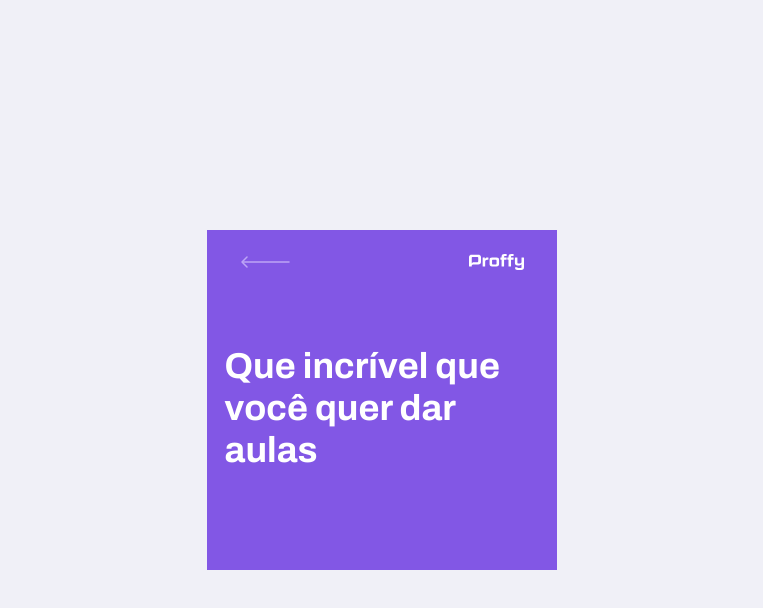
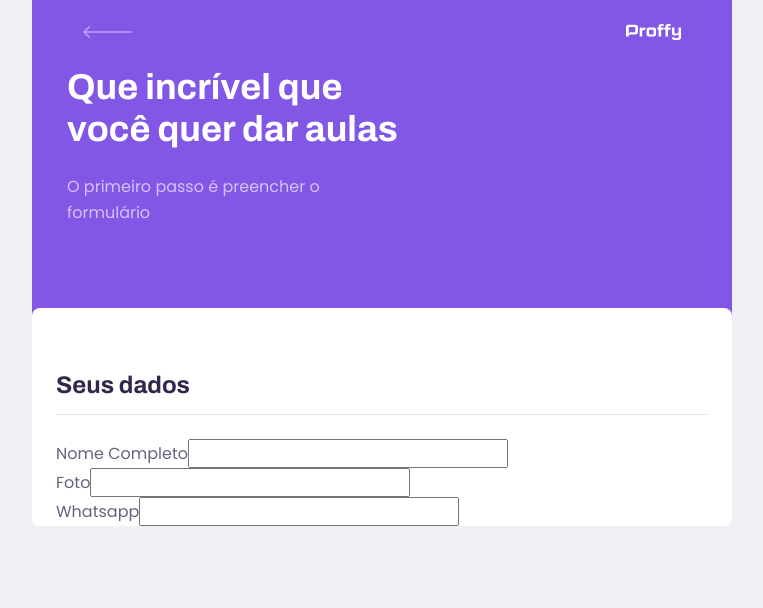
Before and after one commit to repositories01/blab, a React (Create React App) app in the folder frontend-web/: page /give-classes in a window 1280 px wide. Shown: the top 608 px of the page, without its empty margins (258-1021 px from the left). Built offline with nearby package versions, Linux system fonts and the light colour scheme.

Commit message:
form styles

```diff
--- a/frontend-web/src/components/PageHeader/index.tsx
+++ b/frontend-web/src/components/PageHeader/index.tsx
@@ -2,10 +2,11 @@
 import { Link } from "react-router-dom";
 import logoImg from "../../assets/images/logo.svg";
 import backIcon from "../../assets/images/icons/back.svg";
-import './styles.css'
+import "./styles.css";
 
 interface PageHeaderProps {
   title: string;
+  description?: string;
 }
 
 const PageHeader: React.FC<PageHeaderProps> = (props) => {
@@ -19,6 +20,7 @@
       </div>
       <div className="header-content">
         <strong>{props.title}</strong>
+        {props.description && <p>{props.description }</p>}
 
         {props.children}
       </div>
--- a/frontend-web/src/components/PageHeader/styles.css
+++ b/frontend-web/src/components/PageHeader/styles.css
@@ -39,6 +39,14 @@
     color: var(--color-title-in-primary);
 }
 
+.page-header .header-content p{
+    max-width:30rem;
+    font-size:1.6rem;
+    color: var(--color-text-in-primary);
+    line-height: 2.6rem;
+    margin-top: 2.4rem;
+}
+
 @media  (min-width:700px){
     .page-header{
         height: 340px;
--- a/frontend-web/src/pages/TeacherForm/index.tsx
+++ b/frontend-web/src/pages/TeacherForm/index.tsx
@@ -1,11 +1,37 @@
-import React from 'react';
-import PageHeader from '../../components/PageHeader'
+import React from "react";
+import PageHeader from "../../components/PageHeader";
+import './styles.css'
 
+function TeacherForm() {
+  return (
+    <div id="page-teacher-form" className="container">
+      <PageHeader
+        title="Que incrível que você quer dar aulas"
+        description="O primeiro passo é preencher o formulário"
+      />
 
-function TeacherForm(){
-    return(
-       <PageHeader title="Que incrível que você quer dar aulas" />
-    );
+      <main>
+        <fieldset>
+          <legend>Seus dados </legend>
+
+          <div className="input-block">
+            <label htmlFor="name">Nome Completo</label>
+            <input type="text" id="name" />
+          </div>
+
+          <div className="input-block">
+            <label htmlFor="avatar">Foto</label>
+            <input type="text" id="avatar" />
+          </div>
+
+          <div className="input-block">
+            <label htmlFor="whatsapp">Whatsapp</label>
+            <input type="text" id="whatsapp" />
+          </div>
+        </fieldset>
+      </main>
+    </div>
+  );
 }
 
 export default TeacherForm;
--- /dev/null
+++ b/frontend-web/src/pages/TeacherForm/styles.css
@@ -0,0 +1,40 @@
+#page-teacher-form {
+    width:100vw;
+    height:100vh;
+
+}
+
+#page-teacher-form .page-header .header-content{
+    margin-bottom:6.4rem;
+}
+
+#page-teacher-form main {
+    background: var(--color-box-base);
+    width:100%;
+    max-width: 74rem;
+    border-radius: 0.8rem;
+    margin: -3.2rem auto 3.2rem;
+    padding-top: 6.4rem;
+    overflow: hidden;
+}
+
+#page-teacher-form main  fieldset{
+    border:0;
+    padding:0 2.4rem;
+}
+#page-teacher-form main  fieldset + fieldset{
+    margin-top: 6.4rem;
+
+}
+
+#page-teacher-form main fieldset legend{
+    font:700 2.4rem Archivo;
+    color: var(--color-text-title);
+    margin-bottom: 2.4rem;
+    display: flex;
+    align-items: center;
+    justify-content: space-between;
+    width: 100%;
+    padding-bottom: 1.6rem;
+    border-bottom: 1px solid var(--color-line-in-white);
+}
```
